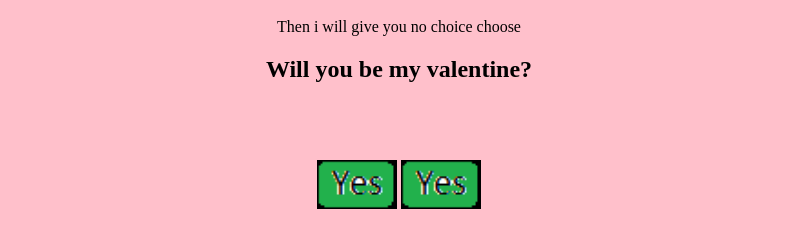
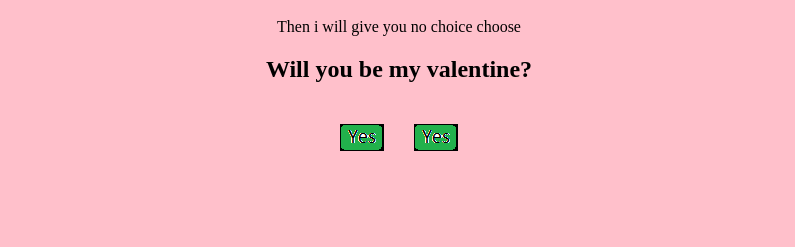
Before and after one commit to ACEAGEN/Valentine, a plain HTML site: page NO.html in a window 1280 px wide. Shown: the part 257-504 px from the top of the page, without its empty margins (241-1036 px from the left). Drawn offline with Linux system fonts and the light colour scheme.

Commit message:
Update NO.html

```diff
--- a/NO.html
+++ b/NO.html
@@ -9,13 +9,13 @@
   <center><br><br><br><br><br>
   <img src=https://i.pinimg.com/originals/cf/75/22/cf75220e2e89f3b23b686d4766088f2a.gif width=130>
   <center>
-  <H1>YOU REALLY WANNA BREAK MY HEART HUH?</H1><p>Then i will give you no choice choose</p><h2>Will you be my valentine?</h2><br><br><br>
+  <H1>YOU REALLY WANNA BREAK MY HEART HUH?</H1><p>Then i will give you no choice choose</p><h2>Will you be my valentine?</h2><br>
   <table border=0>
    <td width=70>
-   <a href="Yes.html"><img src="https://github.com/ACEAGEN/Valentine/blob/main/Yes2.png?raw=true" width=80></a>
+   <a href="Yes.html"><img src="https://github.com/ACEAGEN/Valentine/blob/main/Yes2.png?raw=true"></a>
    </td>
     <td>
-   <a href="Yes.html" ><img src="https://github.com/ACEAGEN/Valentine/blob/main/Yes2.png?raw=true" width=80></a>
+   <a href="Yes.html" ><img src="https://github.com/ACEAGEN/Valentine/blob/main/Yes2.png?raw=true"></a>
    </td>
 </tr>
   </table>
```
